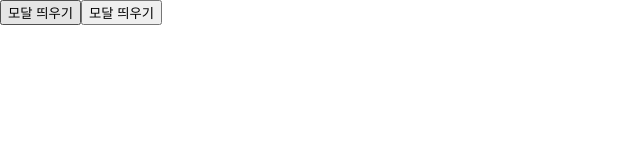
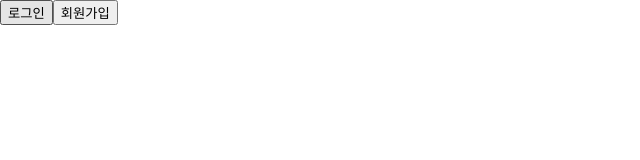
Before and after one commit to KNU-Moing/moing-front, a React (Create React App) app: page /SignIn in a window 1280 px wide. Shown: the top 160 px of the page, without its empty margins (0-640 px from the left). Built offline with nearby package versions, Linux system fonts and the light colour scheme.

Commit message:
Update index.tsx

```diff
--- a/src/component/project/sign/signIn/index.tsx
+++ b/src/component/project/sign/signIn/index.tsx
@@ -4,7 +4,6 @@ export const SignIn = () => {
   const [modalOpen, setModalOpen] = useState(false);
   const [modalOpen2, setModalOpen2] = useState(false);
 
-  // 모달 열기 함수
   const openModal = () => {
     setModalOpen(true);
   };
@@ -15,18 +14,18 @@ export const SignIn = () => {
 
   return (
     <div>
-      <button onClick={openModal}>모달 띄우기</button>
+      <button onClick={openModal}>로그인</button>
       {modalOpen && (
         <ModalSignup
           setModalOpen={setModalOpen}
-          openSignInModal={openModal2} // ModalSignup에서 ModalSignIn을 열기 위한 함수 전달
+          openSignInModal={openModal2}
         />
       )}
-      <button onClick={openModal2}>모달 띄우기</button>
+      <button onClick={openModal2}>회원가입</button>
       {modalOpen2 && (
         <ModalSignIn
           setModalOpen={setModalOpen2}
-          openSignupModal={openModal} // ModalSignIn에서 ModalSignup을 열기 위한 함수 전달
+          openSignupModal={openModal}
         />
       )}
     </div>
```
